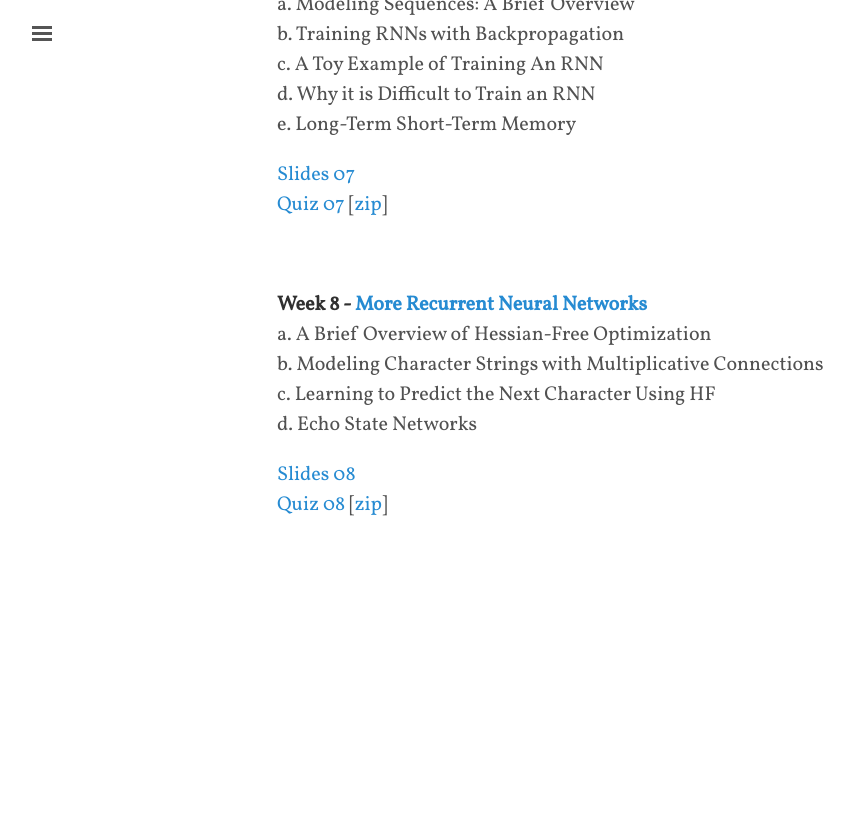
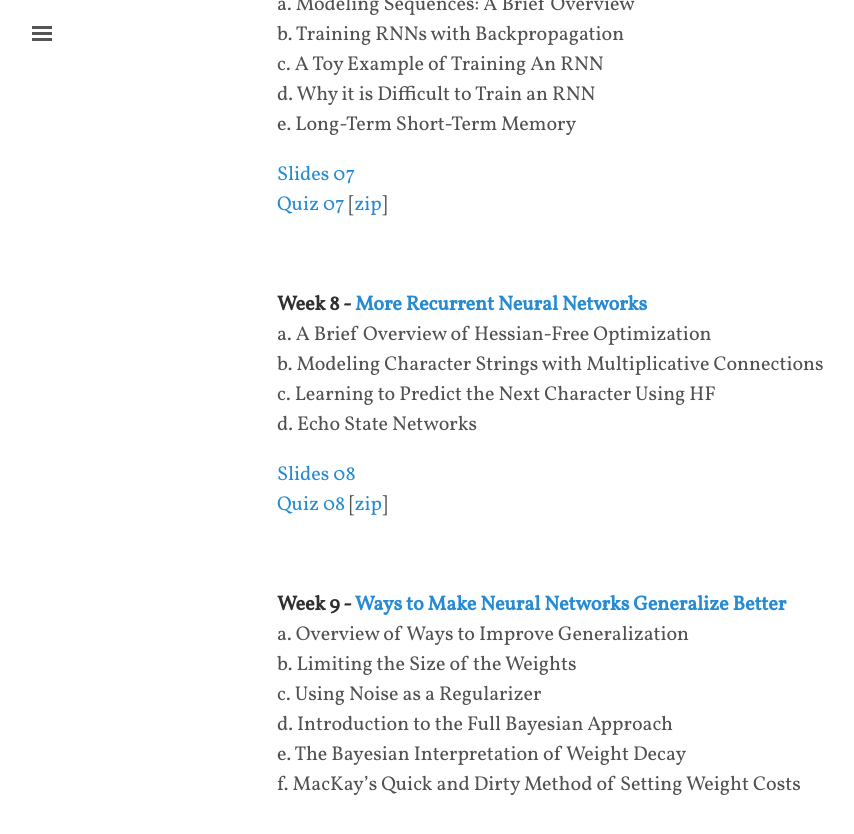
Before and after one commit to shevapato2008/myBlog, a Jekyll site: the page built from algorithms/machinelearning/nnml/index.md, in a window 1280 px wide and 900 px high, scrolled down 2506 px. Shown: the top 834 px of the window, without its empty margins (3-857 px from the left). Built offline with Jekyll 4.4.1, drawn with Linux system fonts in a browser that asks for light colours; some web fonts are replaced; comment, search, counter and statistics services are not loaded; before the commit the page ends 3176 px from its top, so only the background shows below that.

Commit message:
Updated.

```diff
--- a/algorithms/machinelearning/nnml/index.md
+++ b/algorithms/machinelearning/nnml/index.md
@@ -113,6 +113,13 @@ d. Echo State Networks<br>
 
 <br>
 
+**Week 9 - [Ways to Make Neural Networks Generalize Better]({{site.baseurl}}/algorithms/machinelearning/nnml/week9)**<br>
+a. Overview of Ways to Improve Generalization<br>
+b. Limiting the Size of the Weights<br>
+c. Using Noise as a Regularizer<br>
+d. Introduction to the Full Bayesian Approach<br>
+e. The Bayesian Interpretation of Weight Decay<br>
+f. MacKay's Quick and Dirty Method of Setting Weight Costs<br>
 
 
 <br><br>
```
